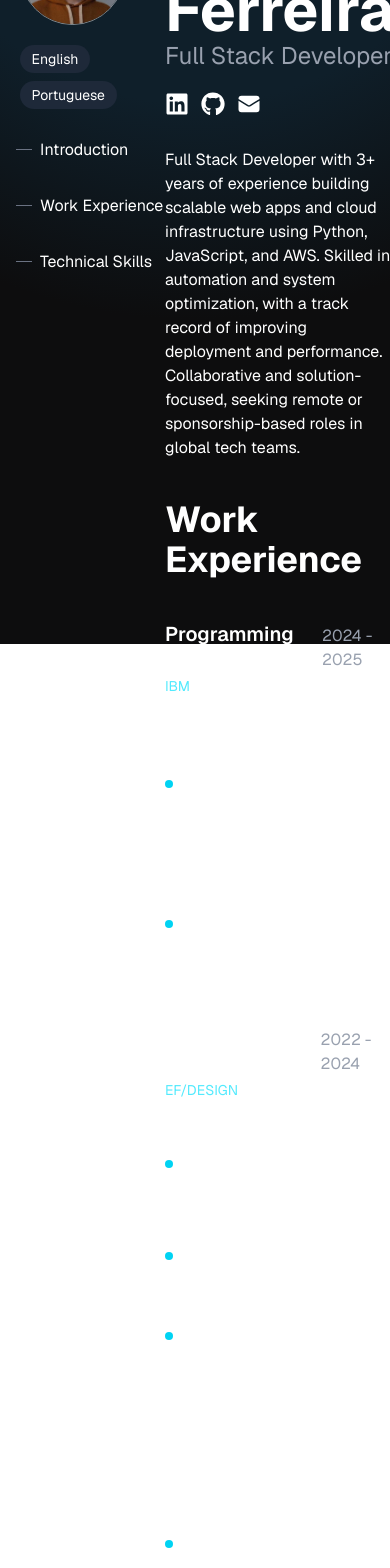
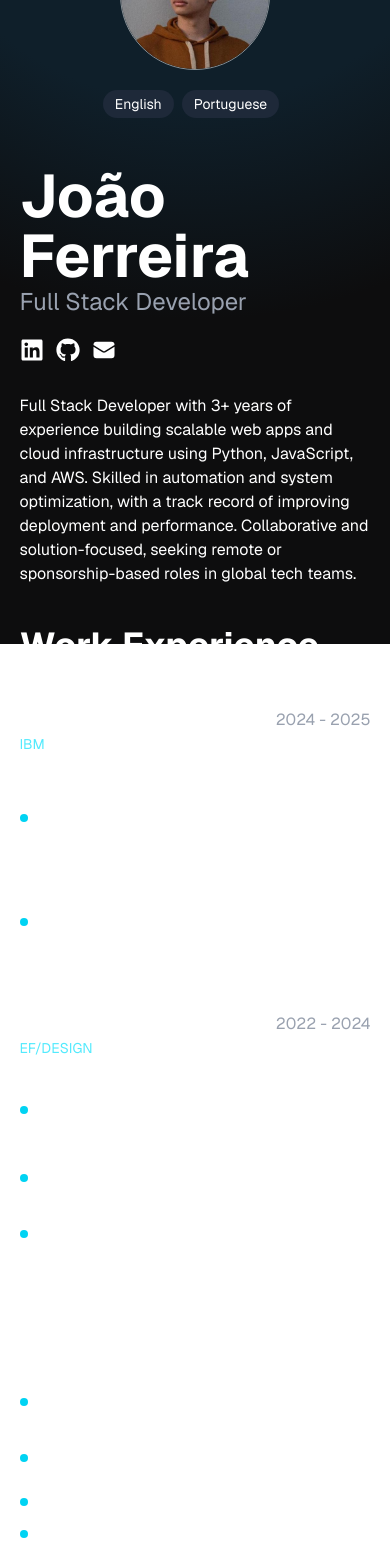
Before and after one commit to joaoferreira-dev/website-frontend, a Next.js app: page /about in a window 390 px wide. Shown: the part 200-1768 px from the top of the page. Built offline with nearby package versions, Linux system fonts and the light colour scheme.

Commit message:
feat: improving responsive system

```diff
--- a/src/app/about/page.tsx
+++ b/src/app/about/page.tsx
@@ -5,20 +5,22 @@ import { person, about } from "../resources/content";
 import { SocialIcons } from "@/components/SocialIcons";
 import { LanguageBadges } from "@/components/LanguageBadges";
 import { SidebarAbout } from "@/components/SidebarAbout";
+import TopScroller from "@/components/TopScroller";
 
 export default function About() {
     return (
         <>
+            <TopScroller />
             <SidebarAbout />
 
             <Container>
                 <Section noMargin>
-                    <div className="flex gap-10">
-                        <div className="w-4/12 flex flex-col items-center gap-5">
+                    <div className="flex flex-col md:flex-row gap-10">
+                        <div className="md:w-4/12 flex flex-col items-center gap-5">
                             <Image src="/images/avatar.jpg" alt="Profile Photo" width={150} height={150} className="rounded-full border border-white/50" />
                             <LanguageBadges />
                         </div>
-                        <div className="w-8/12">
+                        <div className="md:w-8/12">
                             <h1 className="text-6xl font-bold scroll-mt-20" id="introduction">{person.name}</h1>
                             <h2 className="text-2xl text-gray-400">{person.role}</h2>
                             <SocialIcons className="mt-5" />
--- a/src/app/page.tsx
+++ b/src/app/page.tsx
@@ -7,6 +7,7 @@ import { Section } from "@/components/Section";
 import { Button } from "@/components/Button";
 import { SocialIcons } from "@/components/SocialIcons";
 import { Slider } from "@/components/Slider";
+import TopScroller from "@/components/TopScroller";
 
 export async function generateMetadata() {
   return Meta.generate({
@@ -20,8 +21,10 @@ export async function generateMetadata() {
 export default function Home() {
   return (
   <>
+    <TopScroller />
     <Container>
       <Section>
+        <div className="lg:w-10/12">
           <h1 className="text-6xl font-bold">{home.headline}</h1>
           <p className="text-gray-400 text-2xl font-medium my-5">{home.subheadline}</p>
           <div className="flex items-center gap-3">
@@ -29,6 +32,7 @@ export default function Home() {
             <Button href="/assets/joao-ferreira-full-stack-developer.pdf" text="Download CV" _blank />
           </div>
           <SocialIcons className="mt-5" />
+        </div>
       </Section>
     </Container>
 
--- a/src/app/resources/content.js
+++ b/src/app/resources/content.js
@@ -35,8 +35,8 @@ const home = {
     label: "Home",
     title: `${person.name}'s Portfolio`,
     description: `Portfolio website showcasing my work as a ${person.role}`,
-    headline: "Welcome to my brand new portfolio",
-    subheadline: "I'm João Ferreira, a Full Stack Developer passionate about building scalable and user-friendly web applications",
+    headline: "Delivering scalable and optimized web applications",
+    subheadline: "I'm João, a Full Stack Developer passionate about building scalable and user-friendly web applications",
     slider: [
         {
             imageURL: "/images/home.png",
@@ -73,7 +73,7 @@ const about = {
             ]
         }
     ],
-    technicalSkills: ["Python", "JavaScript", "TypeScript", "SQL", "React", "Next.js", "Django", "TailwindCSS", "AWS", "Docker", "Terraform", "Git", "GitHub", "Node.js", "REST APIs", "CI/CD", "Microservices", "Agile/Scrum", "Problem Solving", "System design"],
+    technicalSkills: ["Languages: Python, JavaScript & TypeScript, SQL", "Frameworks: React & Next.js, Django, TailwindCSS", "DevOps & Cloud: AWS, Docker, Terraform", "Tools: Git & GitHub, Node.js", "Other: REST APIs, CI/CD, Microservices, Agile/Scrum, Problem Solving, System design"],
     sidebar: [
         {
             title: "Introduction",
--- a/src/components/SidebarAbout.tsx
+++ b/src/components/SidebarAbout.tsx
@@ -2,7 +2,7 @@ import { about } from "@/app/resources/content";
 
 export const SidebarAbout = () => {
     return (
-        <div className="fixed left-4 top-[40%]">
+        <div className="fixed left-4 top-[40%] hidden xl:block">
             <nav>
                 <ul className="flex flex-col gap-8">
                     {about.sidebar.map((item, index) => (
--- /dev/null
+++ b/src/components/TopScroller.tsx
@@ -0,0 +1,16 @@
+"use client";
+
+import { useEffect } from "react";
+
+const TopScroller = () => {
+  useEffect(() => {
+    window.scrollTo({
+      top: 0,
+      behavior: "smooth",
+    });
+  }, []);
+
+  return <div></div>;
+};
+
+export default TopScroller;
```
Lines whose indentation alone changed are shown as unchanged.
